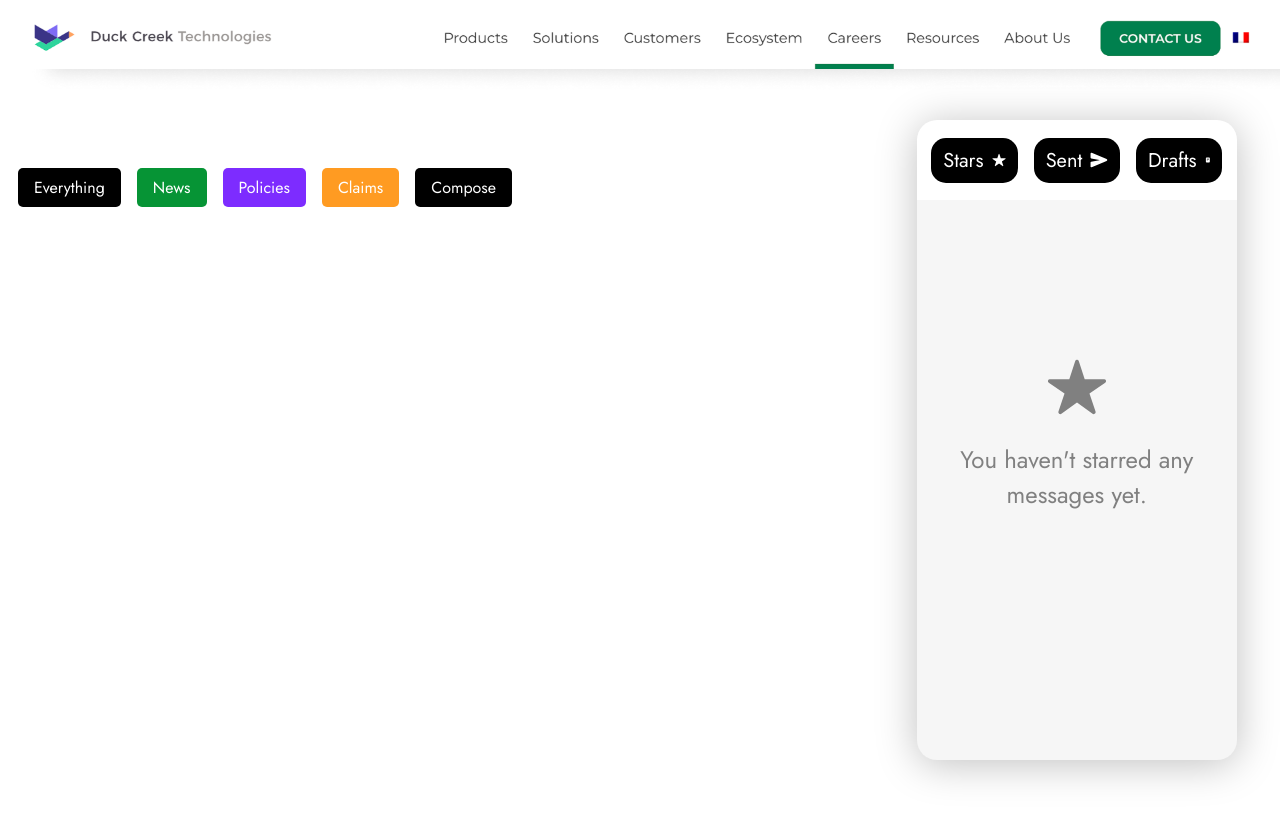
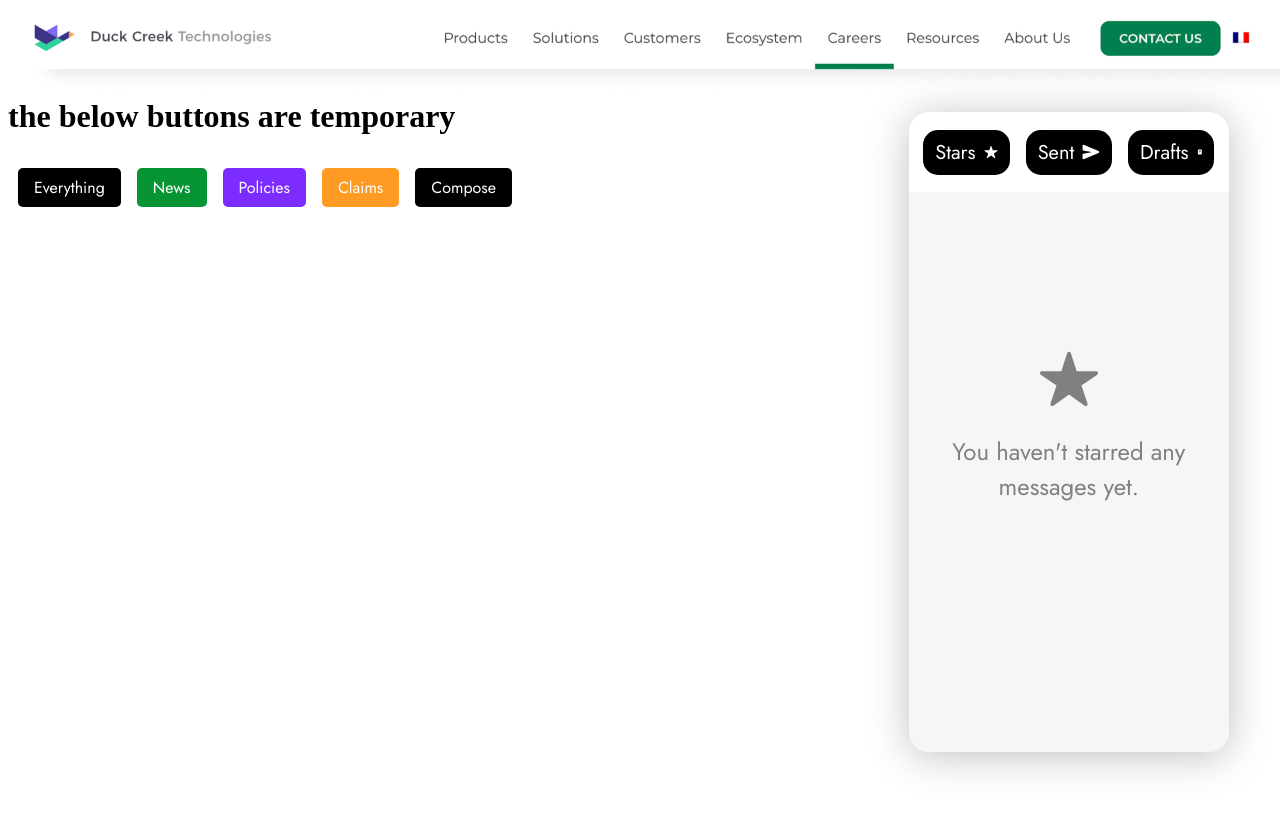
Before and after one commit to sshaik03/GooseRiverTechnologies, a React (Create React App) app in the folder client/: page / in a window 1280 px wide. Built offline with nearby package versions, Linux system fonts and the light colour scheme.

Commit message:
CSS adjustments

```diff
--- a/client/src/App.css
+++ b/client/src/App.css
@@ -9,9 +9,11 @@
 }
 
 .header-image {
+  z-index: 10000;
   width: 100%;
   height: auto;
   display: block;
+  position: fixed;
 }
 
 /* External buttons styling */
--- a/client/src/App.js
+++ b/client/src/App.js
@@ -16,6 +16,7 @@ function App() {
         alt="Duck Creek Header"
         className="header-image"
       />
+      <h1 style = {{marginTop: '7%'}}> the below buttons are temporary</h1>
       <div className="external-buttons">
         <button onClick={() => { setHeaderColor('black'); setSideWindowMode('normal'); }}>
           Everything
--- a/client/src/css/SideWindow.css
+++ b/client/src/css/SideWindow.css
@@ -1,6 +1,6 @@
 /* Base SideWindow Styles */
 .side-window {
-    position: absolute;
+    position: fixed;
     right: 4vw;
     bottom: 6vh;
     width: 25vw;
@@ -130,12 +130,18 @@
     overflow-y: auto;
     display: flex;
     flex-direction: column;
-    justify-content: space-between;
+    justify-content: flex-start; /* Start the items at the top */
+    gap: 0.5rem; /* Reduced gap */
   }
 
   /* Compose Form Styles */
   .compose-form {
-    flex: 1;
+    /* Remove flex: 1 so the form takes only the space it needs */
+    margin-bottom: 0.5rem;
+  }
+
+  .compose-form .form-group:last-child {
+    margin-bottom: 0; /* Remove extra bottom margin for the last group */
   }
 
   .form-group {
@@ -162,13 +168,13 @@
   }
 
   .form-group textarea {
-    height: 100px;
+    height: 160px;
     resize: vertical;
   }
 
   /* Compose Footer */
   .compose-footer {
-    margin-top: 1rem;
+    margin-top: 0.5rem; /* Minimal top margin */
   }
 
   .mark-buttons {
```
Also changed, not shown: client/src/components/composeMsg.js (deleted), client/src/components/openMsg.js (deleted).
